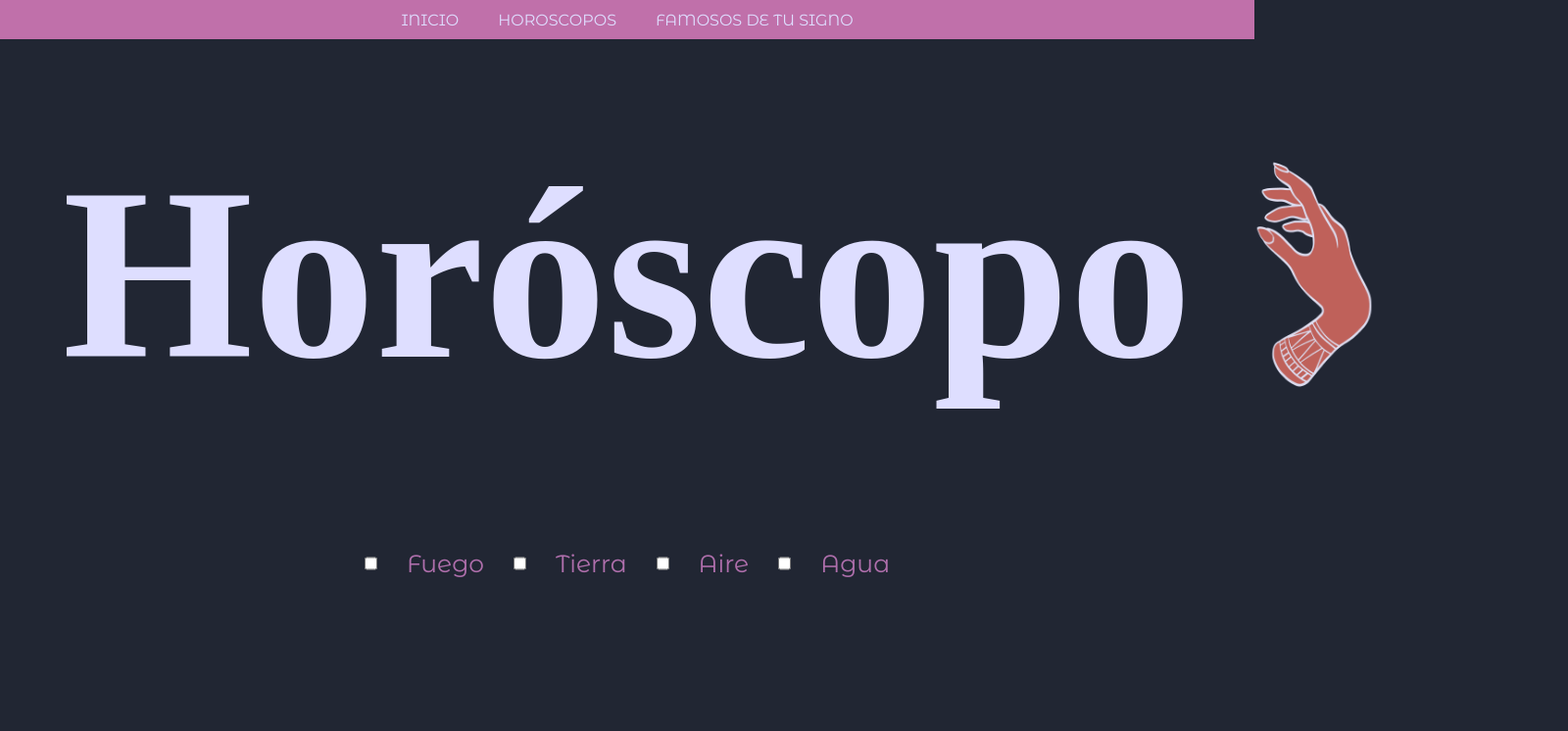
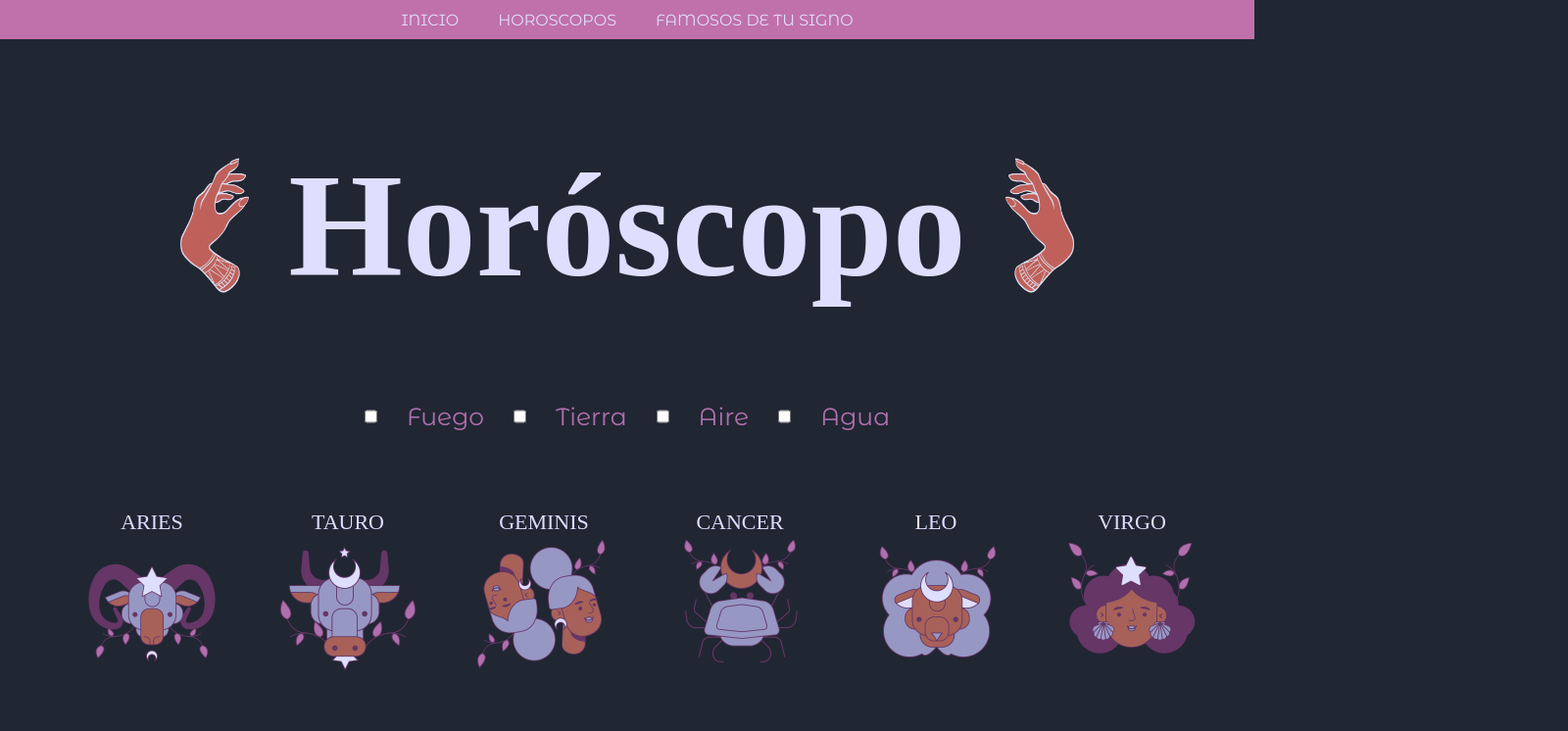
Before and after one commit to martcastrillo/proyecto-personal, a React (Create React App) app: page /#/ in a window 1280 px wide. Shown: the top 746 px of the page at 98% size, 1600 px wide, since content can reach past the window. Built offline with nearby package versions, Linux system fonts and the light colour scheme; a web font is replaced by a local one.

Commit message:
improve styles

```diff
--- a/src/styles/App.scss
+++ b/src/styles/App.scss
@@ -28,26 +28,30 @@ body{
         color: #DEDEFF;
         font-family: $font-second;
         text-transform: uppercase;
+        &:hover {
+            color: #212633;
+
+        }
     }
 }
 .headermain{
-    margin-top: 100px;
+    margin-top: 50px;
     height: 280px;
     width: 100vw;
     display: flex;
     align-items: center;
     justify-content: center;
    .logomain{
-    height: 250px;
+    height: 150px;
    }
    .h1main{
-    font-size:250px ;
+    font-size:150px ;
    color: #DEDEFF;
     text-transform: capitalize;
    }
 }
 .form{
-    margin-top: 140px;
+    margin-top: 40px;
     display: flex;
     justify-content: center;
     font-size: 25px;
@@ -56,7 +60,7 @@ body{
     color: #AF6FAC;
 }
 .mainhoroscope{
-    margin:150px ;
+    margin:80px ;
     display: grid;
 
     gap: 50px;
@@ -66,18 +70,18 @@ body{
 }
 
 .onehoroscope{
-
-    width: 200px;
-        height: 200px;
+    display: flex;
+    flex-direction: column;
+    align-items: center;
     &__name{
-        font-size: 32px;
+        font-size: 22px;
         color: #DEDEFF;
         text-transform: uppercase;
         text-align: center;
     }
     &__img{
-        width: 200px;
-        height: 200px;
+        width: 150px;
+        height: 150px;
     }
 }
 
--- a/src/styles/GenericHorocscope.scss
+++ b/src/styles/GenericHorocscope.scss
@@ -17,16 +17,16 @@ body{
 }
 .header{
     margin-top: 30px;
-    height: 280px;
+
     width: 100vw;
     display: flex;
     align-items: center;
     justify-content: center;
    .logo{
-    height: 150px;
+    height:70px ;
    }
    .h1{
-    font-size:150px ;
+    font-size:70px ;
     color: #AF6FAC;
     text-transform: capitalize;
    }
@@ -34,7 +34,8 @@ body{
 .generichoroscope {
 	display: flex;
 	justify-content: center;
-    gap: 200px;
+    align-items: center;
+    gap: 100px;
     margin-top: 100px;
 	&__divimage {
         display: flex;
@@ -43,7 +44,7 @@ body{
 
         &__image{
 
-            width: 550px;
+            width: 400px;
             z-index: 1;
 
 
@@ -53,7 +54,7 @@ body{
     &__text {
         align-self: center;
         font-family: $font-second;
-        font-size: 28px;
+        font-size: 25px;
         width: 900px;
        color: #B9B9D8;
         text-align: justify;
@@ -65,7 +66,7 @@ body{
     }
     &__h2 {
         font-family: $font-main;
-        font-size: 70px;
+        font-size: 50px;
       color: #A86159;
       margin-bottom: 30px;
       padding: 2px;
```
